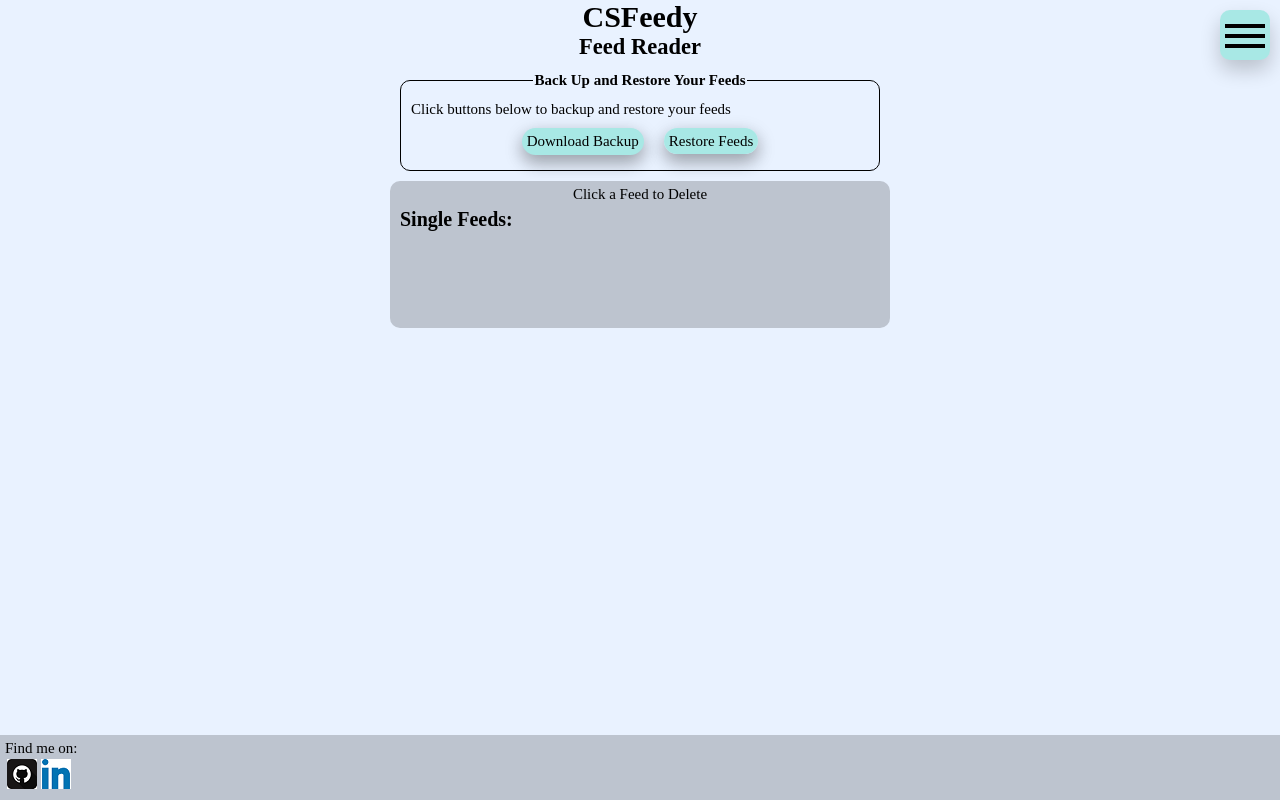
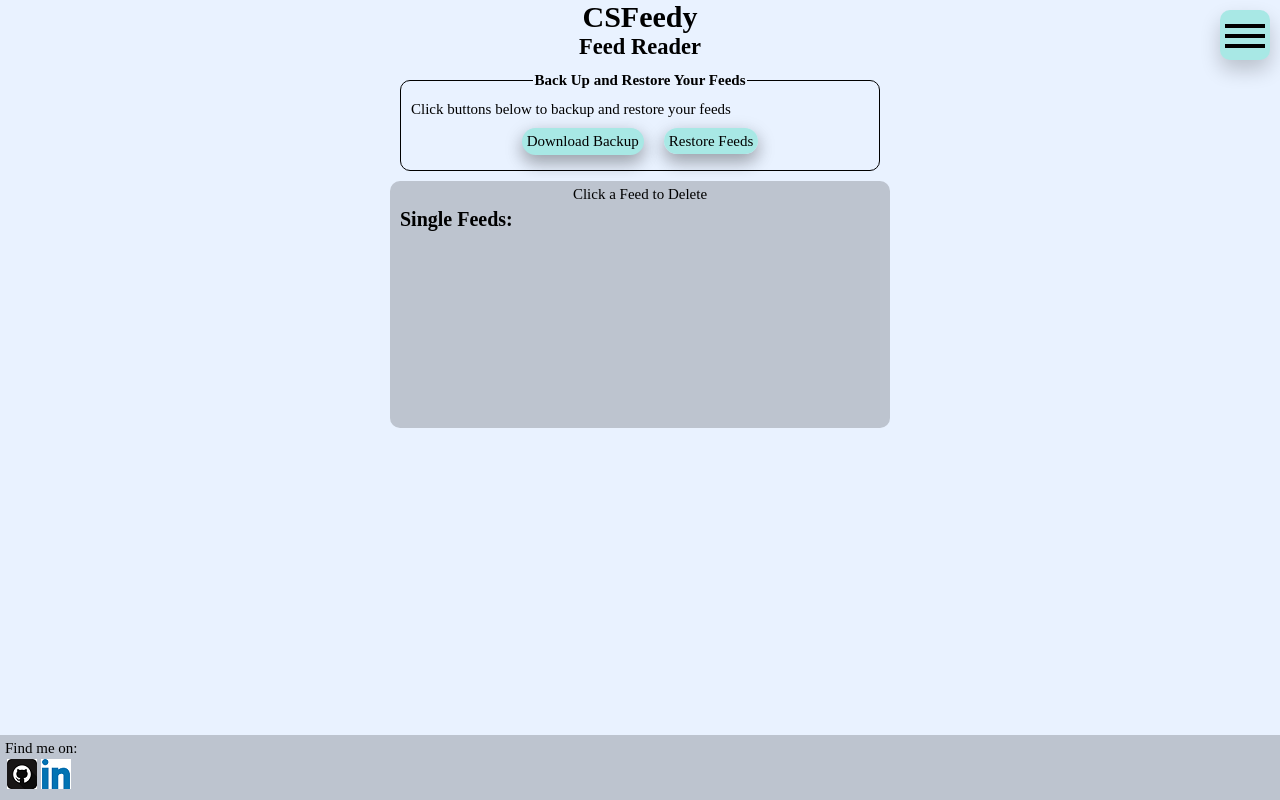
Before and after one commit to ARogala/cs-feedy, a React (Create React App) app: page /ManageFeeds in a window 1280 px wide. Built offline with nearby package versions, Linux system fonts and the light colour scheme.

Commit message:
FeedBtnList desktop styles

```diff
--- a/src/components/FeedBtnList.css
+++ b/src/components/FeedBtnList.css
@@ -47,3 +47,9 @@
 	text-align: center;
 	padding: 5px;
 }
+
+@media screen and (min-width: 750px) {
+	.feedBtnList {
+		height: 220px;
+	}
+}
```
